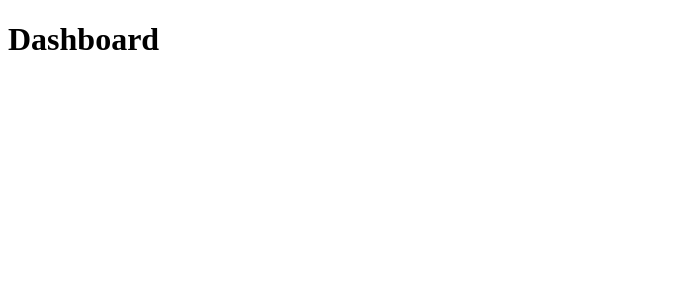
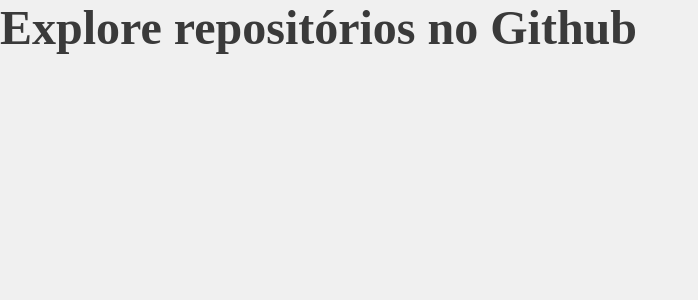
Before and after one commit to jonathancsr/github-repositories-explorer, a React (Create React App) app: page / in a window 1280 px wide. Shown: the top 300 px of the page, without its empty margins (0-698 px from the left). Built offline with nearby package versions, Linux system fonts and the light colour scheme.

Commit message:
Add styled-components and global styled

```diff
--- a/package.json
+++ b/package.json
@@ -10,10 +10,12 @@
     "@types/node": "^12.0.0",
     "@types/react": "^16.9.0",
     "@types/react-dom": "^16.9.0",
+    "@types/styled-components": "^5.1.0",
     "react": "^16.13.1",
     "react-dom": "^16.13.1",
     "react-router-dom": "^5.2.0",
     "react-scripts": "3.4.1",
+    "styled-components": "^5.1.1",
     "typescript": "~3.7.2"
   },
   "scripts": {
@@ -38,8 +40,8 @@
     "@types/react-router-dom": "^5.1.5",
     "@typescript-eslint/eslint-plugin": "^3.0.2",
     "@typescript-eslint/parser": "^3.0.2",
+    "eslint": "^6.6.0",
     "eslint-config-airbnb": "^18.1.0",
-    "eslint": "^6.6.0",
     "eslint-config-prettier": "^6.11.0",
     "eslint-import-resolver-typescript": "^2.0.0",
     "eslint-plugin-import": "^2.20.1",
--- a/src/App.tsx
+++ b/src/App.tsx
@@ -1,12 +1,16 @@
 import React from 'react';
-import { BrowserRouter } from "react-router-dom";
+import { BrowserRouter } from 'react-router-dom';
 
+import GlobalStyle from './styles/global';
 import Routes from './routes';
 
 const App: React.FC = () => (
-<BrowserRouter>
-  <Routes/>
-</BrowserRouter>
+  <>
+    <BrowserRouter>
+      <Routes />
+    </BrowserRouter>
+    <GlobalStyle />
+  </>
 );
 
 export default App;
--- a/src/pages/Dashboard/index.tsx
+++ b/src/pages/Dashboard/index.tsx
@@ -1,7 +1,9 @@
-import React from 'react'
+import React from 'react';
 
-const Dashboard : React.FC = () =>{
-  return <h1>Dashboard</h1>;
+import { Title } from './styles';
+
+const Dashboard: React.FC = () => {
+  return <Title>Explore repositórios no Github</Title>;
 };
 
 export default Dashboard;
--- /dev/null
+++ b/src/pages/Dashboard/styles.ts
@@ -0,0 +1,6 @@
+import styled from 'styled-components';
+
+export const Title = styled.h1`
+  font-size: 48px;
+  color: #3a3a3a;
+`;
--- /dev/null
+++ b/src/styles/global.ts
@@ -0,0 +1,15 @@
+import { createGlobalStyle } from 'styled-components';
+
+export default createGlobalStyle`
+  * {
+    margin:0;
+    padding: 0;
+    outline: 0;
+    box-sizing:border-box;
+  }
+
+  body{
+    background:#F0F0F0;
+  }
+
+`;
```
Also changed, not shown: 1 other file (tests, documents, lock files or other folders).
